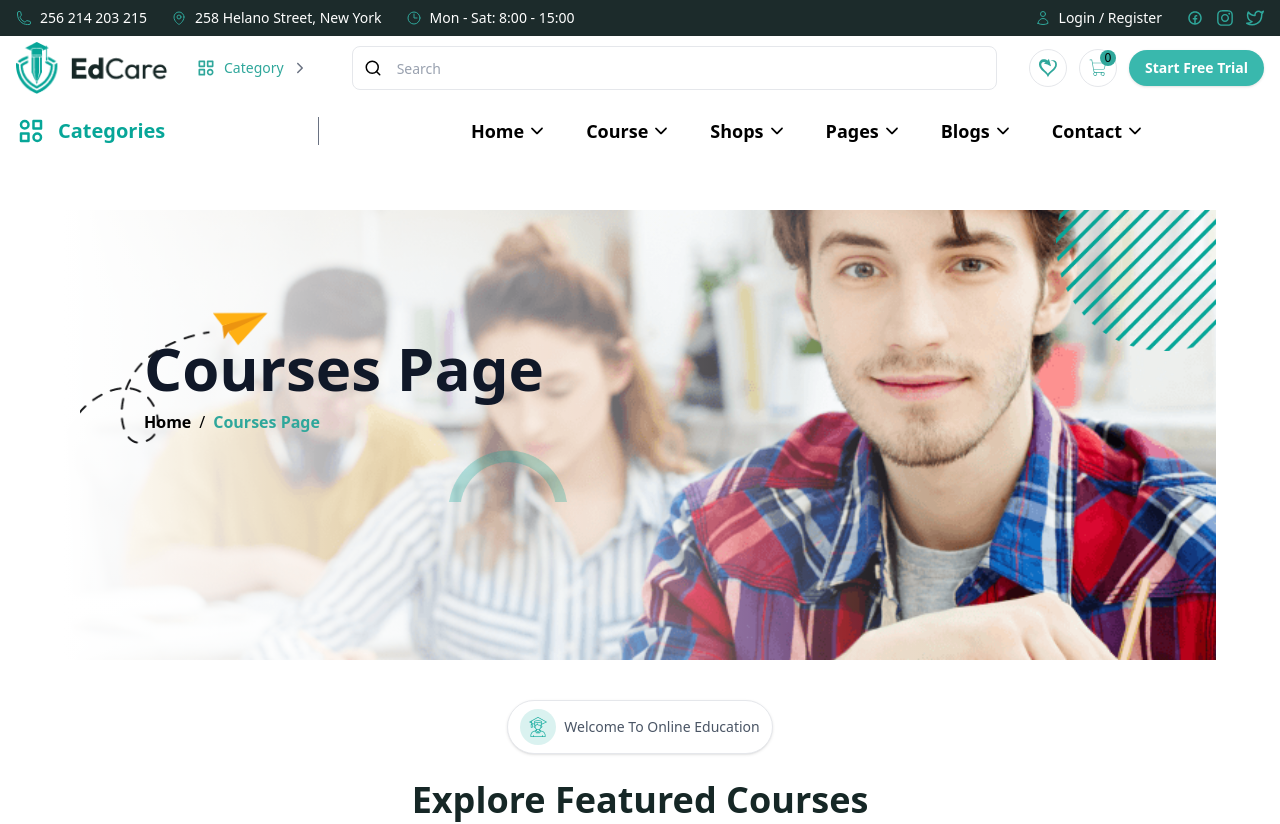
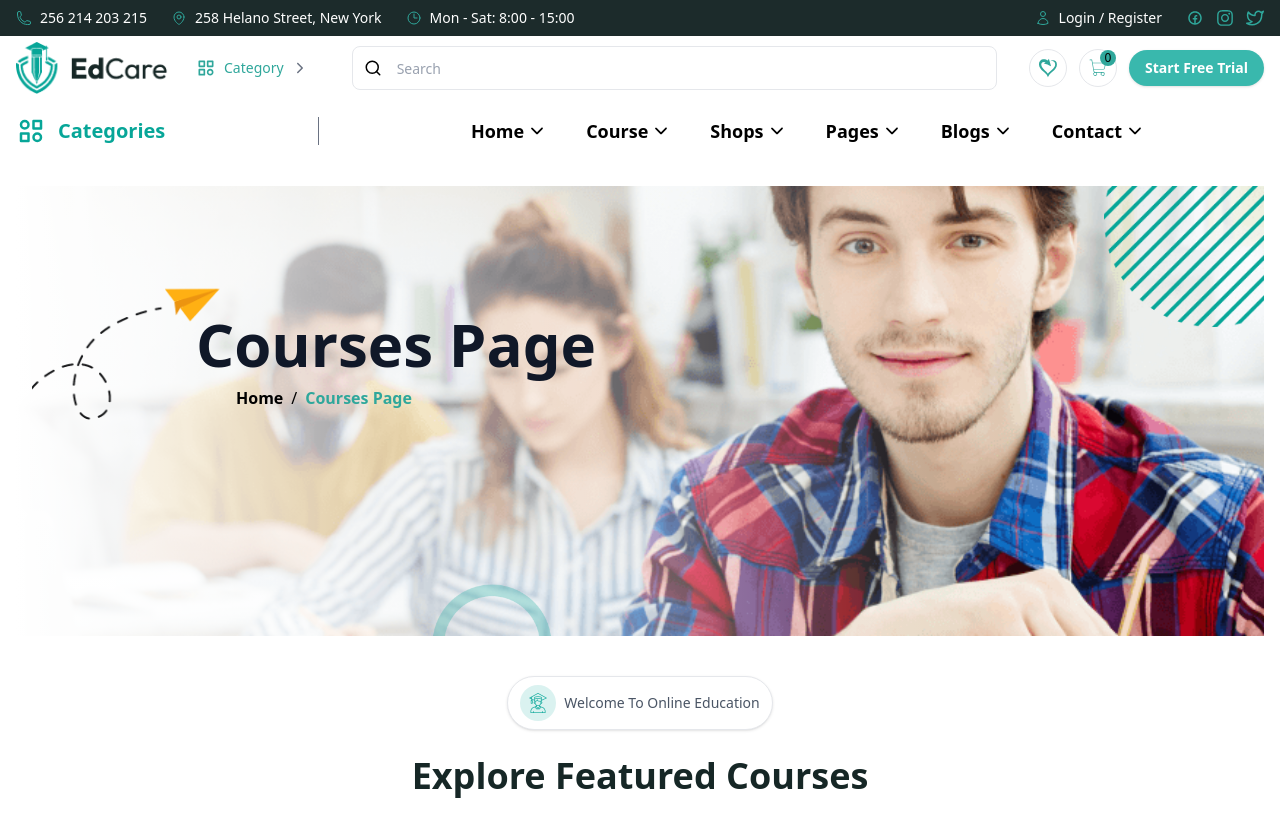
Before and after one commit to Marufsheikh404/Edcare, a Next.js app: page /course in a window 1280 px wide. Shown: the top 824 px of the page. Built offline with nearby package versions, Linux system fonts and the light colour scheme.

Commit message:
page update

```diff
--- a/src/app/course/page.js
+++ b/src/app/course/page.js
@@ -25,7 +25,7 @@ const CoursePage = () => {
     }, []);
 
     return (
-        <div className="py-10 px-4 sm:px-6 lg:px-12">
+        <div className="py-4">
             {/* BANNER */}
             <div className="relative w-full">
                 <div className="relative w-full h-64 sm:h-80 lg:h-[450px]">
@@ -52,7 +52,7 @@ const CoursePage = () => {
                     alt="cricel"
                     width={120}
                     height={140}
-                    className="pointer-events-none absolute left-1/3 top-40 sm:top-48 lg:top-60 z-10"
+                    className="pointer-events-none absolute left-1/3 top-40 sm:top-48 lg:top-60 z-10 translate-y-10.5 lg:translate-y-39.5"
                 />
 
                 <Image
@@ -60,15 +60,15 @@ const CoursePage = () => {
                     alt="cricel2"
                     width={160}
                     height={160}
-                    className="pointer-events-none absolute right-0 top-0 z-10"
+                    className="pointer-events-none absolute right-0 top-0 z-10 "
                 />
 
                 <div className="absolute top-20 sm:top-24 lg:top-32 left-4 sm:left-10 lg:left-20 z-10 max-w-4xl">
-                    <h1 className="text-2xl sm:text-3xl md:text-4xl lg:text-5xl xl:text-6xl font-bold text-gray-900">
+                    <h1 className="text-2xl sm:text-3xl md:text-4xl lg:text-5xl xl:text-6xl font-bold text-gray-900 translate-x-25">
                         Courses Page
                     </h1>
 
-                    <div className="mt-3 flex flex-wrap items-center gap-2 text-sm sm:text-base">
+                    <div className="mt-3 flex flex-wrap items-center gap-2 text-sm sm:text-base translate-x-35">
                         <Link href="/" className="font-semibold hover:text-[#2FA79B]">Home</Link>
                         <span>/</span>
                         <span className="font-semibold text-[#2FA79B]">Courses Page</span>
@@ -90,6 +90,7 @@ const CoursePage = () => {
                         Welcome To Online Education
                     </p>
                 </div>
+
 
                 <div className="mt-6" data-aos="fade-up" data-aos-duration="2000">
                     <SectionTitle title="Explore Featured Courses" />
```
